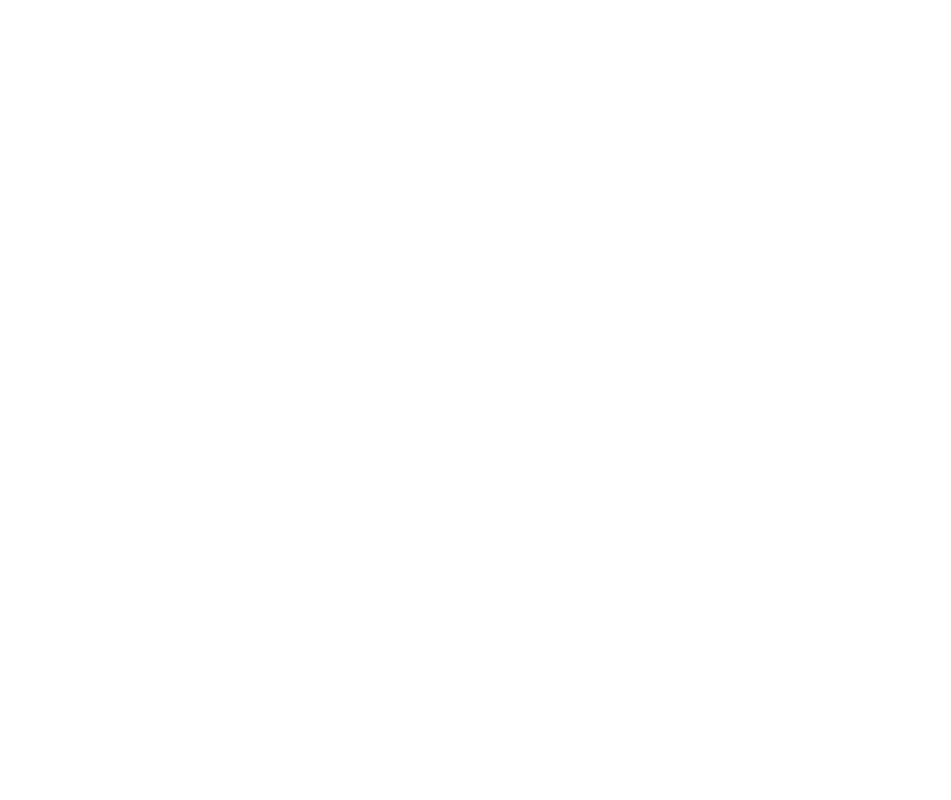
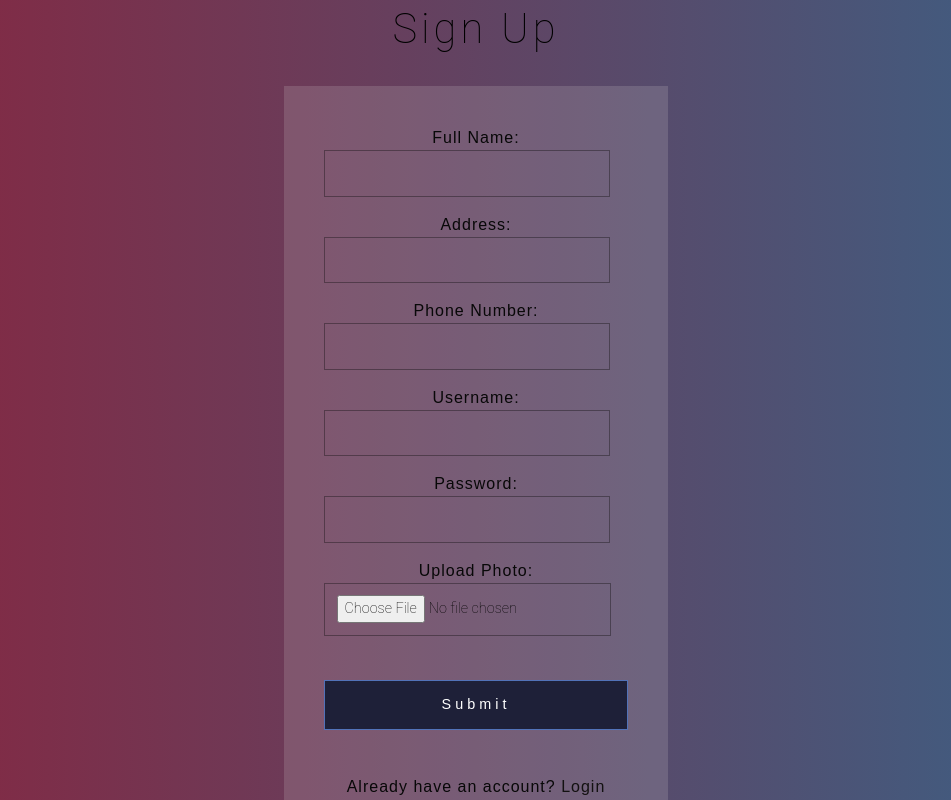
Before and after one commit to ThekkaPatta/FrontEnd, a React (Create React App) app: page /registeruser in a window 1280 px wide. Shown: the part 160-960 px from the top of the page, without its empty margins (164-1115 px from the left). Before the commit the page ends 800 px from the top, so only its background shows below. Built offline with nearby package versions, Linux system fonts and the light colour scheme.

Commit message:
login page

```diff
--- a/src/Body/Container.js
+++ b/src/Body/Container.js
@@ -4,6 +4,7 @@
 import Loginuser from "../Components/Loginuser";
 import Loginworker from "../Components/Loginworker";
 import Home from "../Components/Home";
+import Registeruser from "../Components/Registeruser";
 
 class Container extends Component{
     render(){
@@ -14,6 +15,7 @@
                 <Route path="/loginworker" component={Loginworker} />
                 <Route exact path="/" component={Home} />
                 <Route path="/home" component={Home} />
+                <Route path="/registeruser" component={Registeruser} />
             </div>
 
         )
--- a/src/Components/Loginuser.js
+++ b/src/Components/Loginuser.js
@@ -50,6 +50,7 @@
                      </h3>
                         </div>
                         <div class="form-group">
+                        <p>Do not have  an account? <a href="/registeruser"> Login </a></p>
                             <a href="#" class="ForgetPwd">Forget Password?</a>
                         </div>
                     </form>
--- a/src/Components/Register.js
+++ b/src/Components/Registeruser.js
@@ -2,7 +2,7 @@
 import '../assets/css/register.css';
 import axios from 'axios';
 
-class Register extends Component{
+class Registeruser extends Component{
     state ={
         Uimage: "",
         UFullName : " ",
@@ -63,4 +63,4 @@
         )
     }
 }
-export default Register
+export default Registeruser
```
